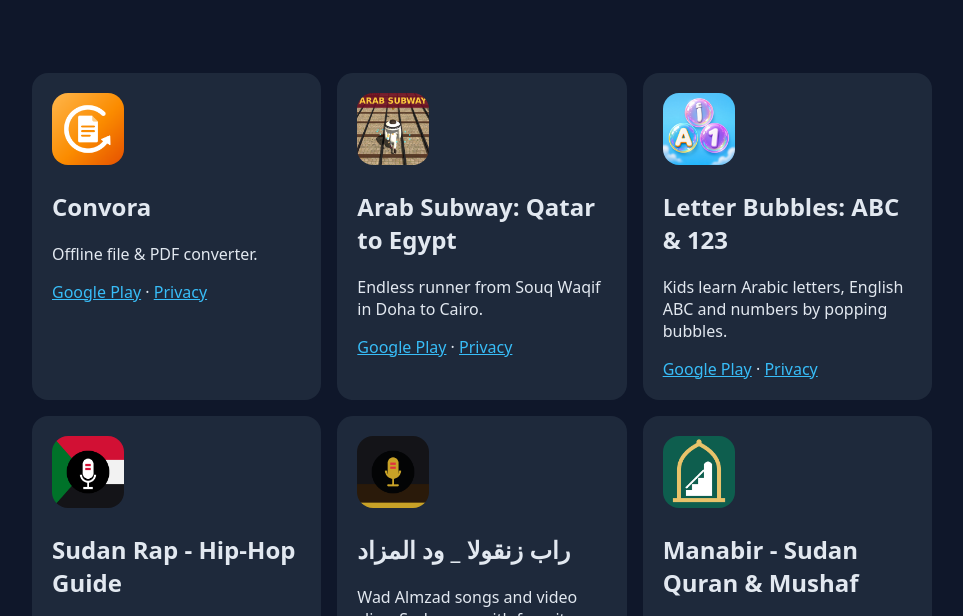
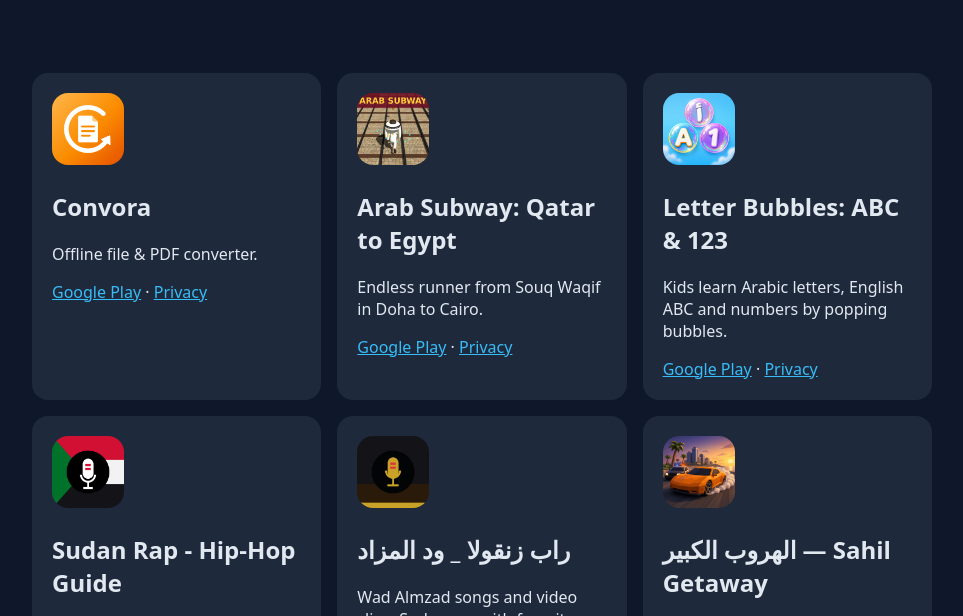
Before and after one commit to mh3abdo-cell/mh3abdo-cell.github.io, a plain HTML site: page index.html in a window 1280 px wide. Shown: the part 151-767 px from the top of the page, without its empty margins (158-1121 px from the left). Drawn offline with Linux system fonts and the light colour scheme.

Commit message:
Add Sahil Getaway to site index

```diff
--- a/index.html
+++ b/index.html
@@ -6,6 +6,7 @@
 <div class="c"><img src="letter-bubbles/icon.png" alt=""><h2>Letter Bubbles: ABC &amp; 123</h2><p>Kids learn Arabic letters, English ABC and numbers by popping bubbles.</p><a href="https://play.google.com/store/apps/details?id=com.mrmstfa.letterbubbles">Google Play</a> · <a href="letter-bubbles/privacy.html">Privacy</a></div>
 <div class="c"><img src="sudanrap/icon.png" alt=""><h2>Sudan Rap - Hip-Hop Guide</h2><p>A guide to Sudanese hip-hop: artists, clashes, news and videos.</p><a href="https://play.google.com/store/apps/details?id=com.mrmstfa.sudanrap">Google Play</a> · <a href="sudanrap/privacy.html">Privacy</a></div>
 <div class="c"><img src="zangola/icon.png" alt=""><h2>راب زنقولا _ ود المزاد</h2><p>Wad Almzad songs and video clips. Sudan rap with favorites.</p><a href="https://play.google.com/store/apps/details?id=com.mobeasyapp.app346454900531">Google Play</a> · <a href="zangola/">App page</a> · <a href="zangola/privacy.html">Privacy</a></div>
+<div class="c"><img src="sahilgetaway/icon.png" alt=""><h2>الهروب الكبير — Sahil Getaway</h2><p>Open-world police-chase game in the fictional city of Ufuq.</p><a href="sahilgetaway/">Game page</a> · <a href="sahilgetaway/privacy.html">Privacy</a></div>
 <div class="c"><img src="manabir/icon.png" alt=""><h2>Manabir - Sudan Quran &amp; Mushaf</h2><p>Quran by Sudanese reciters, the full Mushaf to read, and khutab. Free, no login.</p><a href="https://play.google.com/store/apps/details?id=com.mrmstfa.manabir">Google Play</a> · <a href="manabir/privacy.html">Privacy</a></div>
 <div class="c"><img src="colorquest/icon.png" alt=""><h2>Mr.Mstfa Color Quest</h2><p>Coloring adventure: 270 pictures in 9 worlds with Pixi. English &amp; Arabic.</p><a href="https://play.google.com/store/apps/details?id=com.mrmstfa.colorquest">Google Play</a> · <a href="colorquest/">App page</a> · <a href="colorquest/privacy.html">Privacy</a></div>
 </main><footer>Designed By Mr.mstfa</footer></body></html>
```
